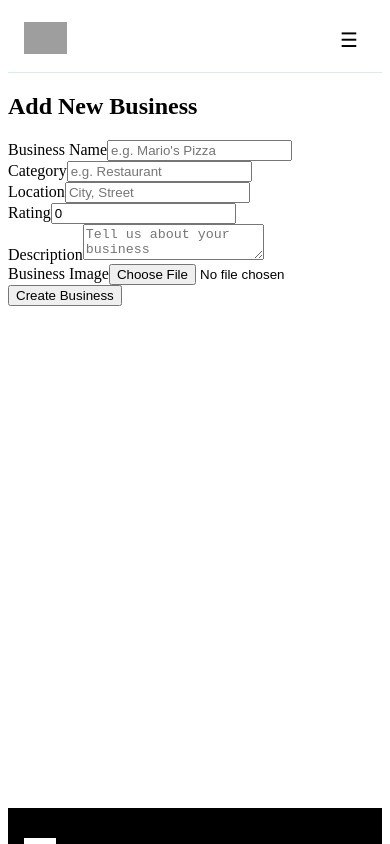
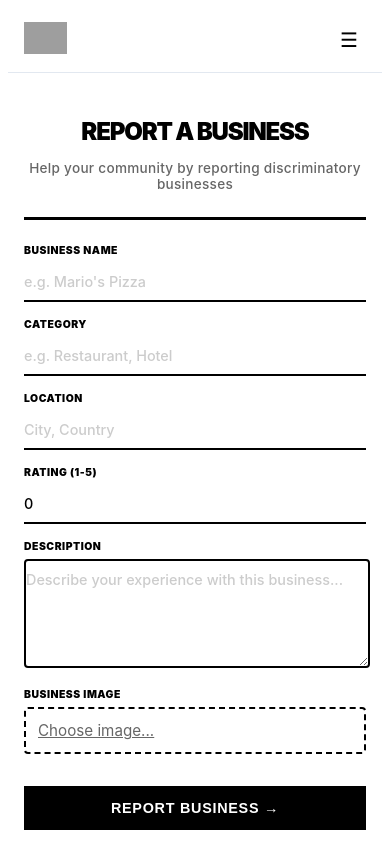
Before and after one commit to murdex5/No-Locals, a Vue app in the folder client/: page /businesses/submit in a window 390 px wide. Shown: the top 844 px of the page. Built offline with nearby package versions, Linux system fonts and the light colour scheme; no server answers; grey boxes are pictures that could not be loaded.

Commit message:
post businesses view is done

```diff
--- a/client/src/components/Business/PostBusiness.vue
+++ b/client/src/components/Business/PostBusiness.vue
@@ -1,12 +1,14 @@
 <script setup>
 import { ref } from 'vue';
+import { useRouter } from 'vue-router';
 import MainLayout from '@/layouts/MainLayout.vue';
 
+const router = useRouter();
 const name = ref('');
 const category = ref('');
 const location = ref('');
 const description = ref('');
-const rating = ref(0); // Default rating
+const rating = ref(0);
 const imageFile = ref(null);
 
 const isLoading = ref(false);
@@ -15,7 +17,6 @@ const successMessage = ref('');
 
 const apiPath = import.meta.env.VITE_API_PATH;
 
-// Capture the file when the user selects it
 const handleFileUpload = (event) => {
   imageFile.value = event.target.files[0];
 };
@@ -23,17 +24,27 @@ const handleFileUpload = (event) => {
 const submitBusiness = async (event) => {
     const token = localStorage.getItem('token');
 
+    if (!token) {
+        errorMessage.value = 'Please login first';
+        return;
+    }
+
     const formData = new FormData();
     formData.append('name', name.value);
     formData.append('category', category.value);
     formData.append('location', location.value);
     formData.append('rating', rating.value);
     formData.append('description', description.value);
+    formData.append('is_local_friendly', true);
 
-    const imageFile = document.querySelector('#imageInput').files[0];
-    if (imageFile) {
-        formData.append('image', imageFile);
+    const imageInput = document.querySelector('#imageInput');
+    if (imageInput?.files[0]) {
+        formData.append('image', imageInput.files[0]);
     }
+
+    isLoading.value = true;
+    errorMessage.value = '';
+    successMessage.value = '';
 
     try {
         const response = await fetch(`${apiPath}/businesses`, {
@@ -47,65 +58,394 @@ const submitBusiness = async (event) => {
         const result = await response.json();
 
         if (response.ok) {
-            console.log("Business created!", result);
+            successMessage.value = 'Business created successfully!';
+            setTimeout(() => {
                 router.push(`/businesses/${result.id}`);
+            }, 1000);
         } else {
-            console.error("Upload failed", result.error);
+            errorMessage.value = result.error || 'Failed to create business';
         }
     } catch (err) {
         console.error("Network Error:", err);
+        errorMessage.value = 'Network error. Please try again.';
+    } finally {
+        isLoading.value = false;
+    }
 };
-}
 </script>
 
 <template>
   <MainLayout>
-    <section class="add-business-container">
-      <div class="form-box">
-        <h2>Add New Business</h2>
-
-        <form @submit.prevent="submitBusiness">
-          <!-- Text Inputs -->
-          <div class="form-group">
-            <label>Business Name</label>
-            <input v-model="name" type="text" required placeholder="e.g. Mario's Pizza">
+    <section class="add-business-section">
+      <div class="add-business-container">
+        <div class="form-header">
+          <h1 class="form-title">Report a Business</h1>
+          <p class="form-subtitle">Help your community by reporting discriminatory businesses</p>
         </div>
 
+        <div class="form-box">
+          <form @submit.prevent="submitBusiness">
+            <!-- Business Name -->
             <div class="form-group">
-            <label>Category</label>
-            <input v-model="category" type="text" required placeholder="e.g. Restaurant">
+              <label for="businessName" class="form-label">Business Name</label>
+              <input
+                id="businessName"
+                v-model="name"
+                type="text"
+                required
+                placeholder="e.g. Mario's Pizza"
+                class="form-input"
+              >
             </div>
 
+            <!-- Category -->
             <div class="form-group">
-            <label>Location</label>
-            <input v-model="location" type="text" required placeholder="City, Street">
+              <label for="category" class="form-label">Category</label>
+              <input
+                id="category"
+                v-model="category"
+                type="text"
+                required
+                placeholder="e.g. Restaurant, Hotel"
+                class="form-input"
+              >
             </div>
 
+            <!-- Location -->
             <div class="form-group">
-            <label>Rating</label>
-            <input v-model="rating" type="text"  required placeholder="4.5">
+              <label for="location" class="form-label">Location</label>
+              <input
+                id="location"
+                v-model="location"
+                type="text"
+                required
+                placeholder="City, Country"
+                class="form-input"
+              >
             </div>
 
+            <!-- Rating -->
             <div class="form-group">
-            <label>Description</label>
-            <textarea v-model="description" placeholder="Tell us about your business"></textarea>
+              <label for="rating" class="form-label">Rating (1-5)</label>
+              <input
+                id="rating"
+                v-model="rating"
+                type="number"
+                min="0"
+                max="5"
+                step="0.1"
+                required
+                placeholder="4.5"
+                class="form-input"
+              >
+            </div>
+
+            <!-- Description -->
+            <div class="form-group">
+              <label for="description" class="form-label">Description</label>
+              <textarea
+                id="description"
+                v-model="description"
+                placeholder="Describe your experience with this business..."
+                class="form-textarea"
+                rows="5"
+              ></textarea>
             </div>
 
             <!-- File Input for Image -->
             <div class="form-group">
-            <label>Business Image</label>
-            <input type="file" @change="handleFileUpload" accept="image/*" class="file-input">
+              <label for="imageInput" class="form-label">Business Image</label>
+              <div class="file-input-wrapper">
+                <input
+                  id="imageInput"
+                  type="file"
+                  @change="handleFileUpload"
+                  accept="image/*"
+                  class="file-input"
+                >
+                <span class="file-label">
+                  {{ imageFile?.name || 'Choose image...' }}
+                </span>
+              </div>
             </div>
 
-          <!-- Feedback Messages -->
-          <p v-if="errorMessage" class="error-msg">{{ errorMessage }}</p>
-          <p v-if="successMessage" class="success-msg">{{ successMessage }}</p>
+            <!-- Messages -->
+            <div v-if="errorMessage" class="message error-message">
+               {{ errorMessage }}
+            </div>
+            <div v-if="successMessage" class="message success-message">
+               {{ successMessage }}
+            </div>
 
-          <button type="submit" class="submit-btn" :disabled="isLoading">
-            {{ isLoading ? 'Uploading...' : 'Create Business' }}
+            <!-- Submit Button -->
+            <button
+              type="submit"
+              class="submit-btn"
+              :disabled="isLoading"
+            >
+              {{ isLoading ? 'Uploading...' : 'Report Business →' }}
             </button>
           </form>
+        </div>
       </div>
     </section>
   </MainLayout>
 </template>
+
+<style scoped>
+.add-business-section {
+  font-family: 'Inter', sans-serif;
+  padding: 60px 80px;
+  background-color: #ffffff;
+}
+
+.add-business-container {
+  max-width: 700px;
+  margin: 0 auto;
+}
+
+/* Header */
+.form-header {
+  text-align: center;
+  margin-bottom: 48px;
+  border-bottom: 3px solid #000000;
+  padding-bottom: 24px;
+}
+
+.form-title {
+  font-size: 2.5rem;
+  font-weight: 900;
+  text-transform: uppercase;
+  letter-spacing: -0.05em;
+  margin-bottom: 12px;
+}
+
+.form-subtitle {
+  font-size: 0.95rem;
+  font-weight: 500;
+  color: #666;
+  letter-spacing: 0.02em;
+}
+
+/* Form Box */
+.form-box {
+  background-color: #ffffff;
+  padding: 0;
+}
+
+/* Form Group */
+.form-group {
+  margin-bottom: 28px;
+}
+
+.form-label {
+  display: block;
+  font-size: 0.75rem;
+  font-weight: 900;
+  text-transform: uppercase;
+  letter-spacing: 0.05em;
+  margin-bottom: 8px;
+  color: #000;
+}
+
+/* Inputs */
+.form-input,
+.form-textarea {
+  width: 100%;
+  padding: 12px 0;
+  border: none;
+  border-bottom: 2px solid #000000;
+  background: transparent;
+  font-size: 1rem;
+  font-weight: 500;
+  font-family: 'Inter', sans-serif;
+  outline: none;
+  transition: border-color 0.3s;
+}
+
+.form-input::placeholder,
+.form-textarea::placeholder {
+  color: #cccccc;
+}
+
+.form-input:focus,
+.form-textarea:focus {
+  border-bottom-color: #000;
+  background-color: #f9f9f9;
+}
+
+.form-textarea {
+  resize: vertical;
+  padding: 12px;
+  border: 2px solid #000;
+  border-radius: 4px;
+}
+
+/* File Input */
+.file-input-wrapper {
+  position: relative;
+  display: flex;
+  align-items: center;
+  border: 2px dashed #000;
+  padding: 16px;
+  border-radius: 4px;
+  cursor: pointer;
+  transition: background-color 0.3s;
+}
+
+.file-input-wrapper:hover {
+  background-color: #f9f9f9;
+}
+
+.file-input {
+  position: absolute;
+  opacity: 0;
+  width: 100%;
+  height: 100%;
+  cursor: pointer;
+}
+
+.file-label {
+  font-size: 0.95rem;
+  color: #666;
+  text-decoration: underline;
+}
+
+/* Messages */
+.message {
+  padding: 12px 16px;
+  margin-bottom: 20px;
+  border-radius: 4px;
+  font-weight: 600;
+  font-size: 0.9rem;
+}
+
+.error-message {
+  background-color: #000;
+  color: #facc15;
+  border-left: 4px solid #facc15;
+}
+
+.success-message {
+  background-color: #10b981;
+  color: #ffffff;
+  border-left: 4px solid #059669;
+}
+
+/* Submit Button */
+.submit-btn {
+  width: 100%;
+  padding: 16px;
+  background-color: #000000;
+  color: #ffffff;
+  border: none;
+  font-weight: 900;
+  text-transform: uppercase;
+  cursor: pointer;
+  transition: all 0.3s;
+  margin-top: 16px;
+  border-radius: 0;
+  letter-spacing: 0.05em;
+}
+
+.submit-btn:hover:not(:disabled) {
+  background-color: #333;
+  transform: translateY(-2px);
+}
+
+.submit-btn:active:not(:disabled) {
+  transform: translateY(0);
+}
+
+.submit-btn:disabled {
+  opacity: 0.6;
+  cursor: not-allowed;
+}
+
+/* Tablet (768px and below) */
+@media (max-width: 768px) {
+  .add-business-section {
+    padding: 40px 24px;
+  }
+
+  .add-business-container {
+    max-width: 100%;
+  }
+
+  .form-header {
+    margin-bottom: 32px;
+    padding-bottom: 16px;
+  }
+
+  .form-title {
+    font-size: 1.75rem;
+  }
+
+  .form-subtitle {
+    font-size: 0.9rem;
+  }
+
+  .form-group {
+    margin-bottom: 20px;
+  }
+
+  .form-label {
+    font-size: 0.7rem;
+  }
+
+  .form-input,
+  .form-textarea {
+    font-size: 0.95rem;
+  }
+}
+
+/* Mobile (480px and below) */
+@media (max-width: 480px) {
+  .add-business-section {
+    padding: 24px 16px;
+  }
+
+  .form-header {
+    margin-bottom: 24px;
+    padding-bottom: 12px;
+  }
+
+  .form-title {
+    font-size: 1.5rem;
+    margin-bottom: 8px;
+  }
+
+  .form-subtitle {
+    font-size: 0.85rem;
+  }
+
+  .form-group {
+    margin-bottom: 16px;
+  }
+
+  .form-label {
+    font-size: 0.65rem;
+    margin-bottom: 6px;
+  }
+
+  .form-input,
+  .form-textarea {
+    padding: 10px 0;
+    font-size: 0.9rem;
+  }
+
+  .file-input-wrapper {
+    padding: 12px;
+  }
+
+  .submit-btn {
+    padding: 14px;
+    font-size: 0.9rem;
+  }
+
+  .message {
+    font-size: 0.85rem;
+    padding: 10px 12px;
+  }
+}
+</style>
--- a/client/src/components/Home.vue
+++ b/client/src/components/Home.vue
@@ -1,5 +1,6 @@
 <script setup>
 import { ref, onMounted } from 'vue';
+import { useRouter } from 'vue-router';
 import MainLayout from '@/layouts/MainLayout.vue';
 const apiPath = import.meta.env.VITE_API_PATH;
 const businesses = ref(null);
@@ -27,9 +28,9 @@ onMounted(async () => {
           <p class="home-p">
             <strong>No Locals</strong> is a website that helps locals to point out restaurants, hotels or accommodations that do not serve locals.
           </p>
-          <button class="home-btn">
+          <router-link to="/businesses/submit" class="home-btn">
             Report a business
-          </button>
+          </router-link>
         </div>
 
         <div class="home-image-container">
```
Lines whose indentation alone changed are shown as unchanged.
